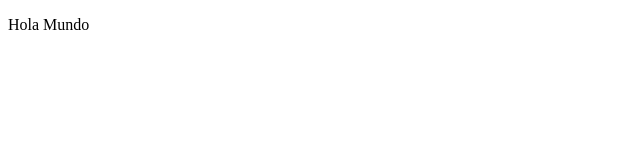
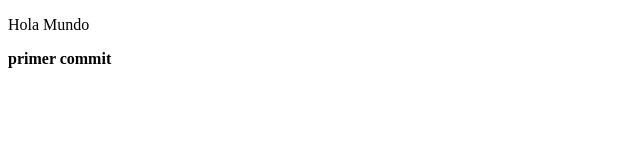
Before and after one commit to guidoyan/oficina, a plain HTML site: page index.html in a window 1280 px wide. Shown: the full height of the page, 0-640 px from the left. Drawn offline with Linux system fonts and the light colour scheme.

Commit message:
primer cambio

```diff
--- a/index.html
+++ b/index.html
@@ -8,6 +8,6 @@
 </head>
 <body>
     <p>Hola Mundo</p>
-
+    <strong>primer commit</strong>
 </body>
 </html>
```
